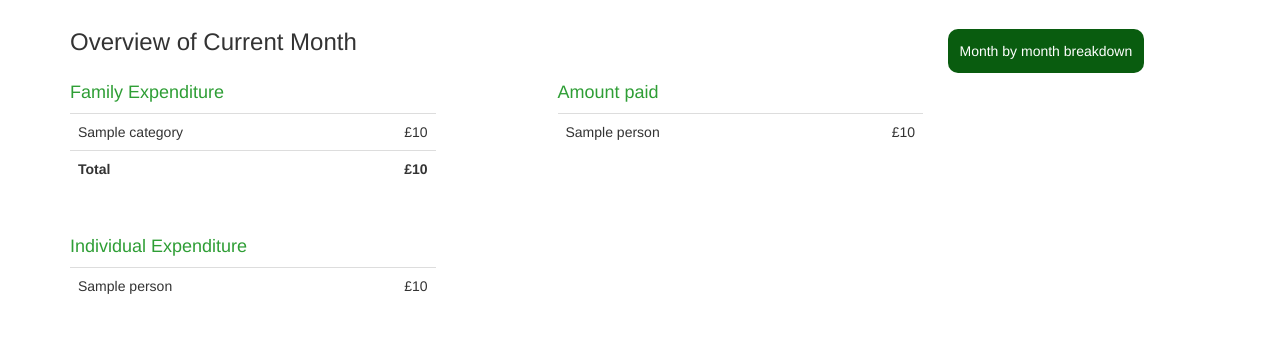
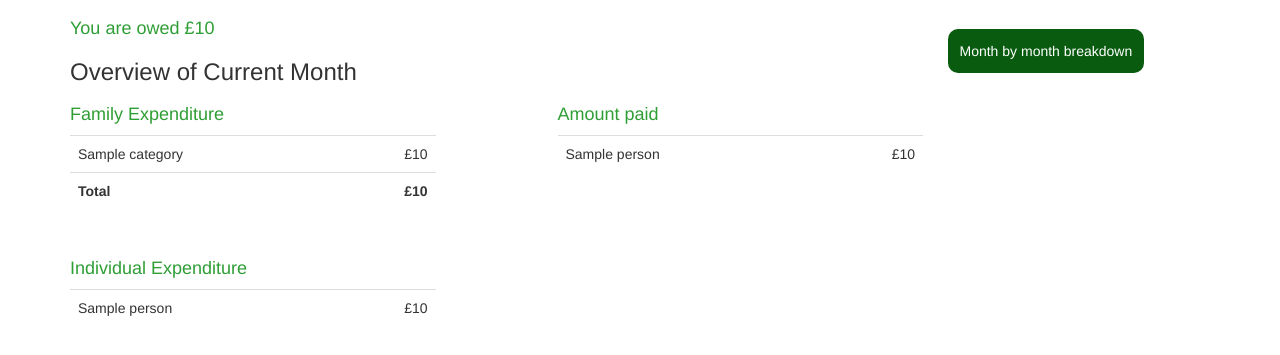
Before and after one commit to Georgie-Statham/Budget-app, a Django app: template budget_app/templates/home.html in a window 1280 px wide. Shown: the part 51-406 px from the top of the page. Run offline with Django 3.2, Linux system fonts and the light colour scheme; the template is opened without the code that fills it: most values are stand-ins (such as "Sample title", 1, 10 or a date in 2020); parts of the project's set-up code (start-up, migrations or seed data) failed here and were passed over; some libraries are stand-ins or nearby versions.

Commit message:
payback message on home page

```diff
--- a/budget_app/templates/home.html
+++ b/budget_app/templates/home.html
@@ -5,6 +5,12 @@
 <div class="container">
   <div class="row">
     <div class="col-md-9 nopadding">
+      {% if amount_owed < -0.05 %}
+        <h4 class="redTextOverride">You owe £{{ amount_owed_abs }}
+      {% endif %}
+      {% if amount_owed > 0.05 %}
+        <h4 class="greenTextOverride">You are owed £{{ amount_owed }}
+      {% endif %}
       <h3>Overview of Current Month</h3>
     </div>
     <div class="col-md-3 nopadding">
```
Also changed, not shown: budget_app/main/views.py (+5 -2 lines), 1 other file.
